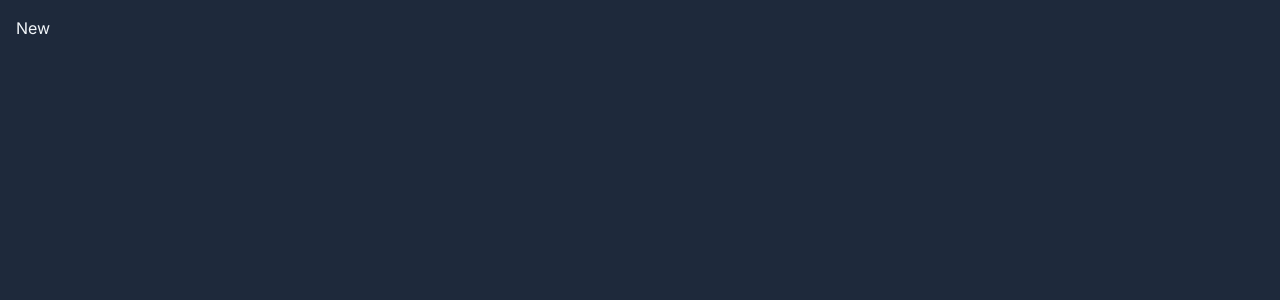
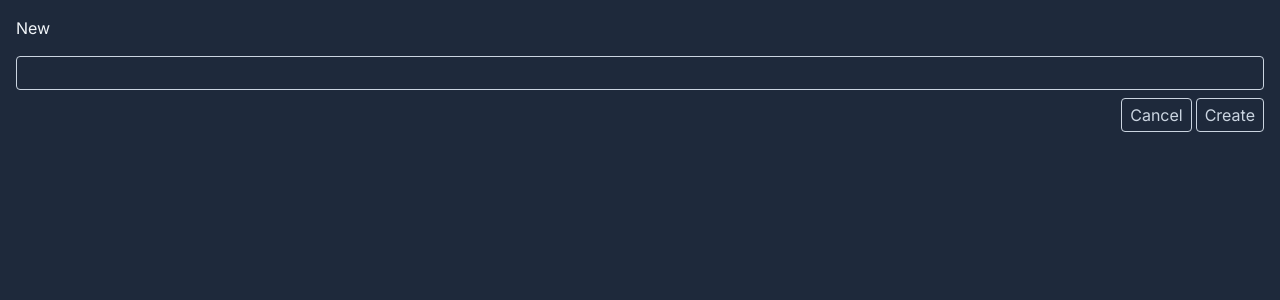
Before and after one commit to Lambpato/next.js-todo-app, a Next.js app in the folder todo-app/: page /new in a window 1280 px wide. Shown: the top 300 px of the page. Built offline with nearby package versions, Linux system fonts and the light colour scheme.

Commit message:
fixed a few bugs

```diff
--- a/todo-app/next.config.js
+++ b/todo-app/next.config.js
@@ -1,4 +1,4 @@
 /** @type {import('next').NextConfig} */
-const nextConfig = {}
+const nextConfig = {};
 
-module.exports = nextConfig
+module.exports = nextConfig;
--- a/todo-app/src/app/new/page.tsx
+++ b/todo-app/src/app/new/page.tsx
@@ -1,10 +1,36 @@
+import Link from 'next/link';
+
+const createTodo = (data: FormData) => {
+  console.log('hi');
+};
+
 export default function Page() {
   return (
     <>
       <header className='flex justify-between items-center mb-4'>
         <h1 className='text-2x'>New</h1>
       </header>
-      <form></form>
+      <form className='flex gap-2 flex-col'>
+        <input
+          type='text'
+          name='title'
+          className='border border-slate-300 bg-transparent rounded px-2 py-1 outline-none focus-within:border-slate-100'
+        ></input>
+        <div className='flex gap-1 justify-end'>
+          <Link
+            href='..'
+            className='border border-slate-300 text-slate-300 px-2 py-1 rounded hover:bg-slate-700 focus-within:bg-slate-700 outline-none'
+          >
+            Cancel
+          </Link>
+          <button
+            type='submit'
+            className='border border-slate-300 text-slate-300 px-2 py-1 rounded hover:bg-slate-700 focus-within:bg-slate-700 outline-none'
+          >
+            Create
+          </button>
+        </div>
+      </form>
     </>
   );
 }
--- a/todo-app/tailwind.config.ts
+++ b/todo-app/tailwind.config.ts
@@ -1,4 +1,4 @@
-import type { Config } from 'tailwindcss'
+import type { Config } from 'tailwindcss';
 
 const config: Config = {
   content: [
@@ -16,5 +16,5 @@
     },
   },
   plugins: [],
-}
-export default config
+};
+export default config;
```
Also changed, not shown: 1 other file (tests, documents, lock files or other folders).
